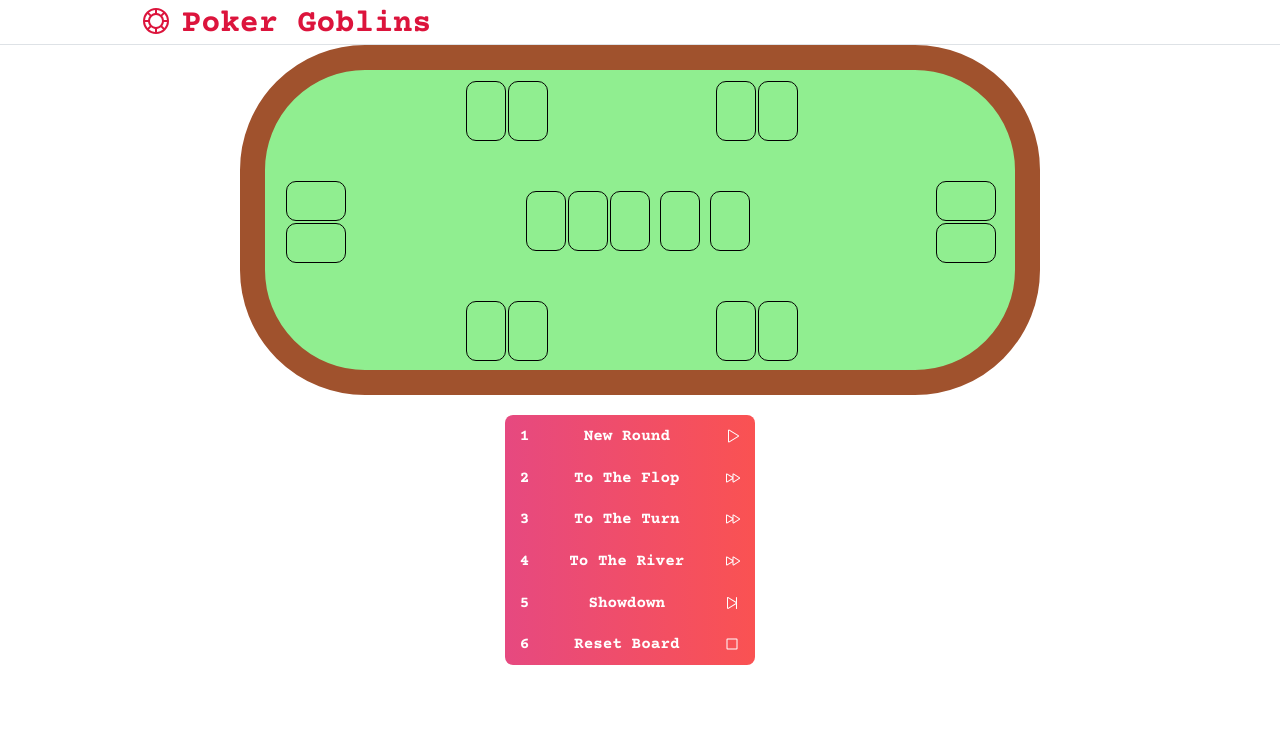
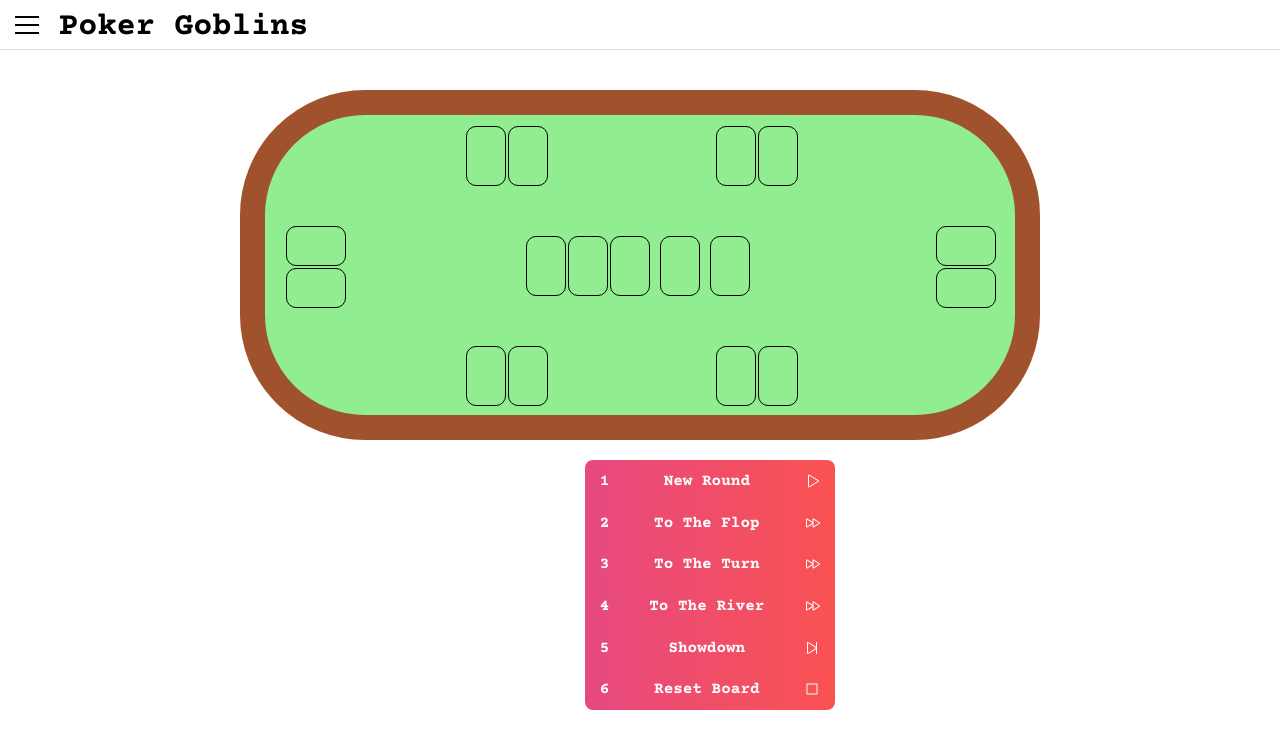
Before and after one commit to barneywhiffin/poker-goblins, a React (Vite) app: page / in a window 1280 px wide. Shown: the top 748 px of the page. Built offline with nearby package versions, Linux system fonts and the light colour scheme; a web font is replaced by a local one.

Commit message:
feat: initialise menu drawer

```diff
--- a/src/App.css
+++ b/src/App.css
@@ -1,49 +1,12 @@
 @import url('https://fonts.googleapis.com/css2?family=Azeret+Mono:wght@400;700&family=Bitter:wght@400;700&family=Bree+Serif&family=Courier+Prime:wght@400;700&family=Cutive+Mono&family=IBM+Plex+Mono:wght@400;700&family=Special+Elite&family=Arvo:wght@400;700&family=Alegreya:wght@400;700&display=swap');
 
-body {
-    max-width: 800px;
-    margin: 0 auto;
-}
-
 h1 {
-    color: crimson;
     display: flex;
     align-items: center;
-    gap: 10px;
+    gap: 15px;
     line-height: 1;
-    max-width: 1000px;
-    margin: 5px auto;
+    /* margin: 5px auto; */
 }
-
-h1 svg {
-    margin-bottom: 5px;
-}
-
-.button-container {
-    display: grid;
-    width: 350px;
-    margin: 10px 0 0 80px;
-    grid-template-columns: 1fr 1fr;
-}
-
-/* button {
-    background: rebeccapurple;
-    color: white;
-    border-radius: 10px;
-    font-size: large;
-    padding: 10px;
-    margin: 10px auto;
-    width: 160px;
-    cursor: pointer;
-    box-shadow: 0 1px 0 #000000;
-    transition: transform 0.05s ease, box-shadow 0.05s ease;
-} */
-
-/* button:active {
-    transform: translateY(1px);
-    opacity: 95%;
-    box-shadow: 0 0 0 #000000;
-} */
 
 @media (prefers-color-scheme: dark) {
     body {
--- a/src/App.tsx
+++ b/src/App.tsx
@@ -1,24 +1,39 @@
 import '@mantine/core/styles.css';
 import './App.css';
 import LetsPlayPoker from './containers/LetsPlayPoker';
-import { createTheme, MantineProvider, AppShell } from '@mantine/core';
-import {  PokerChipIcon } from '@phosphor-icons/react';
+import { createTheme, MantineProvider, AppShell, Burger, Drawer } from '@mantine/core';
+import { useDisclosure } from '@mantine/hooks';
 
 const theme = createTheme({
     fontFamily: '"Courier Prime", "Cutive Mono", "American Typewriter", "Courier New", monospace',
-	primaryColor: 'pink',
+	primaryColor: 'dark',
+	focusRing: 'never',
 });
+
 
 function App() {
 
+	const headerHeight = 50;
+
+	const [opened, { close, toggle }] = useDisclosure();
+
 	return (
 		<MantineProvider theme={theme}>
-			<AppShell header={{ height: 45 }}>
+			<AppShell header={{ height: headerHeight }}>
 				<AppShell.Header>
-					<h1>
-						<PokerChipIcon size={32}/>  <span>Poker Goblins</span>
-					</h1>
+					<div style={{display: 'flex', alignItems: 'center', maxWidth: '500px', height: headerHeight, marginLeft: 10}}>
+						<Burger opened={opened} onClick={toggle}/>
+						<h1 style={{marginTop: '25px', marginLeft: 15}}>Poker Goblins</h1>
+					</div>
 				</AppShell.Header>
+				<Drawer opened={opened} onClose={close} title="Menu"size={250} withOverlay>
+					<ul style={{listStyle: 'none'}}>
+						<li>To The Flop</li>
+						<li>Sandbox</li>
+						<li>VPIP Calculator</li>
+						<li>Settings</li>
+					</ul>
+				</Drawer>
 				<AppShell.Main>
 					<LetsPlayPoker/>
 				</AppShell.Main>
--- a/src/containers/LetsPlayPoker.tsx
+++ b/src/containers/LetsPlayPoker.tsx
@@ -94,9 +94,9 @@ export default function LetsPlayPoker() {
     const winners = getWinners(handsArray);
 
     return (
-        <>
+        <div style={{margin: '40px 0 0 0'}}>
             <Table round={round} cards={cards}/>
-            <div style={{display: 'flex', height: '200px'}}>
+            <div style={{display: 'flex', height: '200px', marginLeft: '320px'}}>
                 <Button.Group orientation="vertical" style={{margin: '20px 0 0 265px', height: 250, width: 250}}>
                     <Button
                         size="md"
@@ -167,6 +167,6 @@ export default function LetsPlayPoker() {
                 </Button.Group>
                 {showResults && <WinnerMessage winners={winners}/>}
             </div>
-        </>
+        </div>
     );
 }
```
